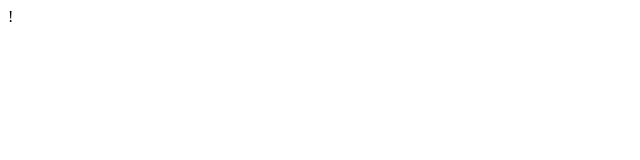
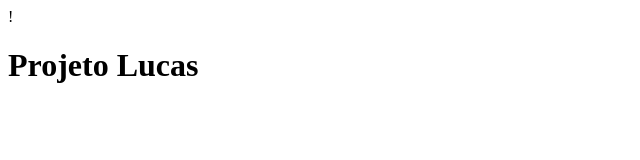
Before and after one commit to lucasaquila/curso-git, a plain HTML site: page index.html in a window 1280 px wide. Shown: the whole page, without its empty margins (0-640 px from the left). Drawn offline with Linux system fonts and the light colour scheme.

Commit message:
Titulo do pagina

```diff
--- a/index.html
+++ b/index.html
@@ -4,6 +4,6 @@
 	<title></title>
 </head>
 <body>
-
+	<h1>Projeto Lucas</h1>
 </body>
 </html>
```
